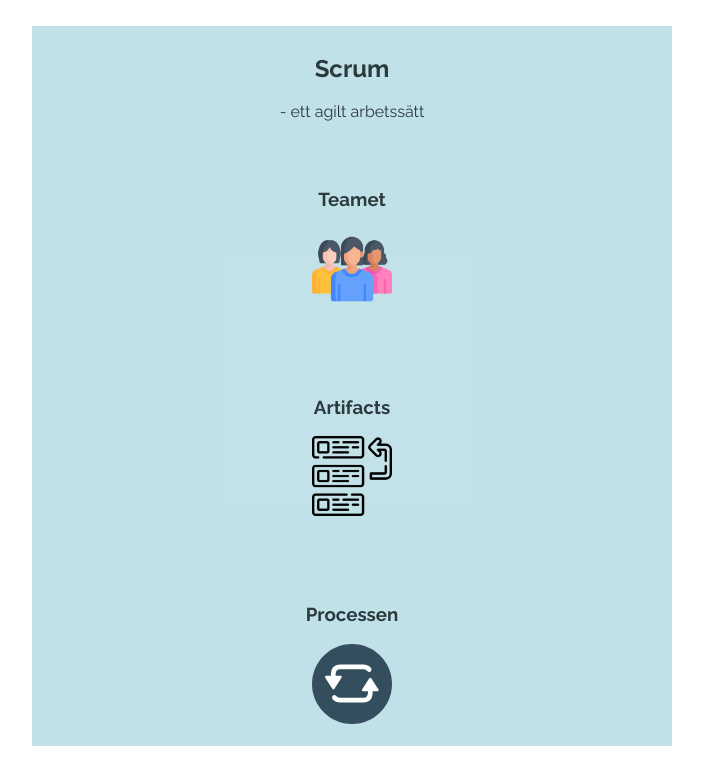
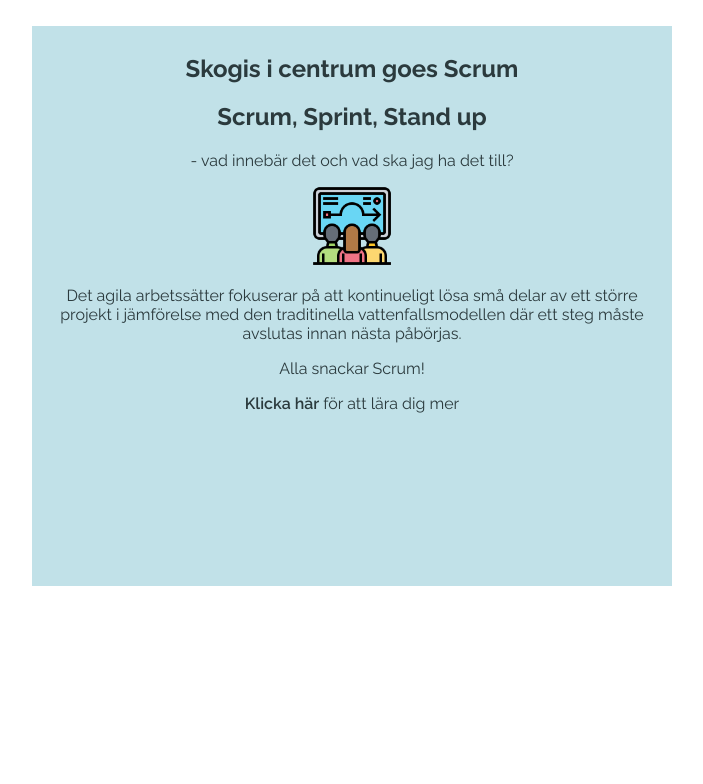
Before and after one commit to brittatoresson/Agila-metoder, a React (Create React App) app in the folder agila-metoder/: page / in a window 1280 px wide. Shown: the top 784 px of the page, without its empty margins (288-991 px from the left). Built offline with nearby package versions, Linux system fonts and the light colour scheme.

Commit message:
Routing and pages #12

```diff
--- a/agila-metoder/src/App.css
+++ b/agila-metoder/src/App.css
@@ -31,12 +31,22 @@ li {
 section {
   height: auto;
 }
+a {
+  text-decoration: none;
+  color: var(--color);
+  font-weight: 600;
+}
+h1 {
+  cursor: pointer;
+}
 
 .scroller {
   max-height: 90vh;
   overflow-y: scroll;
 }
-#mainPage {
+
+#mainPage,
+#home {
   margin: 2vw;
   padding-top: 1vh;
   text-align: center;
@@ -76,12 +86,16 @@ section {
 .cards {
   padding-bottom: 5vh;
 }
+.cards section:first-child h1 {
+  cursor: auto;
+}
 .cards section:first-child img {
   display: none;
 }
 
 aside {
   text-align: right;
+  cursor: pointer;
 }
 
 .toggle-nav {
--- a/agila-metoder/src/App.js
+++ b/agila-metoder/src/App.js
@@ -1,10 +1,19 @@
 import AllCards from "./allCards";
 import "./App.css";
+import HomePage from "./Pages/HomePage";
+import FirstPage from "./Pages/Main";
+import { BrowserRouter, Routes, Route, Link } from "react-router-dom";
 
 function App() {
   return (
     <main>
-      <AllCards />
+      <BrowserRouter>
+        <Routes>
+          <Route path="/" element={<HomePage />}></Route>
+          <Route path="/main" element={<FirstPage />}></Route>
+          {/* <Route path="/quiz" element={<Quiz />}></Route> */}
+        </Routes>
+      </BrowserRouter>
     </main>
   );
 }
--- /dev/null
+++ b/agila-metoder/src/Components/Home.jsx
@@ -0,0 +1,24 @@
+import { Link } from "react-router-dom";
+function Home() {
+  return (
+    <section id="home">
+      <h1>Skogis i centrum goes Scrum</h1>
+      <h2>Scrum, Sprint, Stand up</h2>
+      <p> - vad innebär det och vad ska jag ha det till?</p>
+      <img src="./Img/sprint.png" alt="" />
+      <p>
+        Det agila arbetssätter fokuserar på att kontinueligt lösa små delar av
+        ett större projekt i jämförelse med den traditinella vattenfallsmodellen
+        där ett steg måste avslutas innan nästa påbörjas.
+      </p>
+      <p>Alla snackar Scrum!</p>
+      <Link to="/main">
+        Klicka här
+        {/* Klicka här för att lära dig mer om det agila arbetssätt Scrum */}
+      </Link>{" "}
+      för att lära dig mer
+    </section>
+  );
+}
+
+export default Home;
--- /dev/null
+++ b/agila-metoder/src/Pages/HomePage.js
@@ -0,0 +1,7 @@
+import Home from "../Components/Home.jsx";
+
+function HomePage() {
+  return <Home />;
+}
+
+export default HomePage;
--- /dev/null
+++ b/agila-metoder/src/Pages/Main.js
@@ -0,0 +1,7 @@
+import FirstPage from "../allCards";
+
+function Info() {
+  return <FirstPage />;
+}
+
+export default Info;
--- a/agila-metoder/src/allCards.jsx
+++ b/agila-metoder/src/allCards.jsx
@@ -1,9 +1,9 @@
 import { team, ceremonies, artifacts } from "./Components/data";
-
+import { Link } from "react-router-dom";
 import Card from "./Components/Card";
 import { useEffect, useState } from "react";
 
-function MainPage() {
+function FirstPage() {
   const [click, setClick] = useState("");
   let teamArray = [];
   let ceremoniesArray = [];
@@ -21,8 +21,10 @@ function MainPage() {
   return (
     <section id="mainPage" className="scroller">
       {" "}
-      <h1>Scrum</h1>
-      <p> - ett agilt arbetssätt</p>
+      <Link to="/">
+        <h1>Scrum</h1>
+        <p> - ett agilt arbetssätt</p>{" "}
+      </Link>
       <section className={click ? "toggle-nav" : null}>
         <div>
           <h1 onClick={(e) => handleClick(e)}>Teamet </h1>
@@ -40,8 +42,12 @@ function MainPage() {
       {click === "Teamet" ? <Card items={teamArray} /> : null}{" "}
       {click === "Artifacts" ? <Card items={artifactsArray} /> : null}{" "}
       {click === "Processen" ? <Card items={ceremoniesArray} /> : null}{" "}
+      <Link to="/quiz">
+        <p> © Skogis i centrum AB </p>
+        <p> Take the quiz </p>
+      </Link>
     </section>
   );
 }
 
-export default MainPage;
+export default FirstPage;
```
